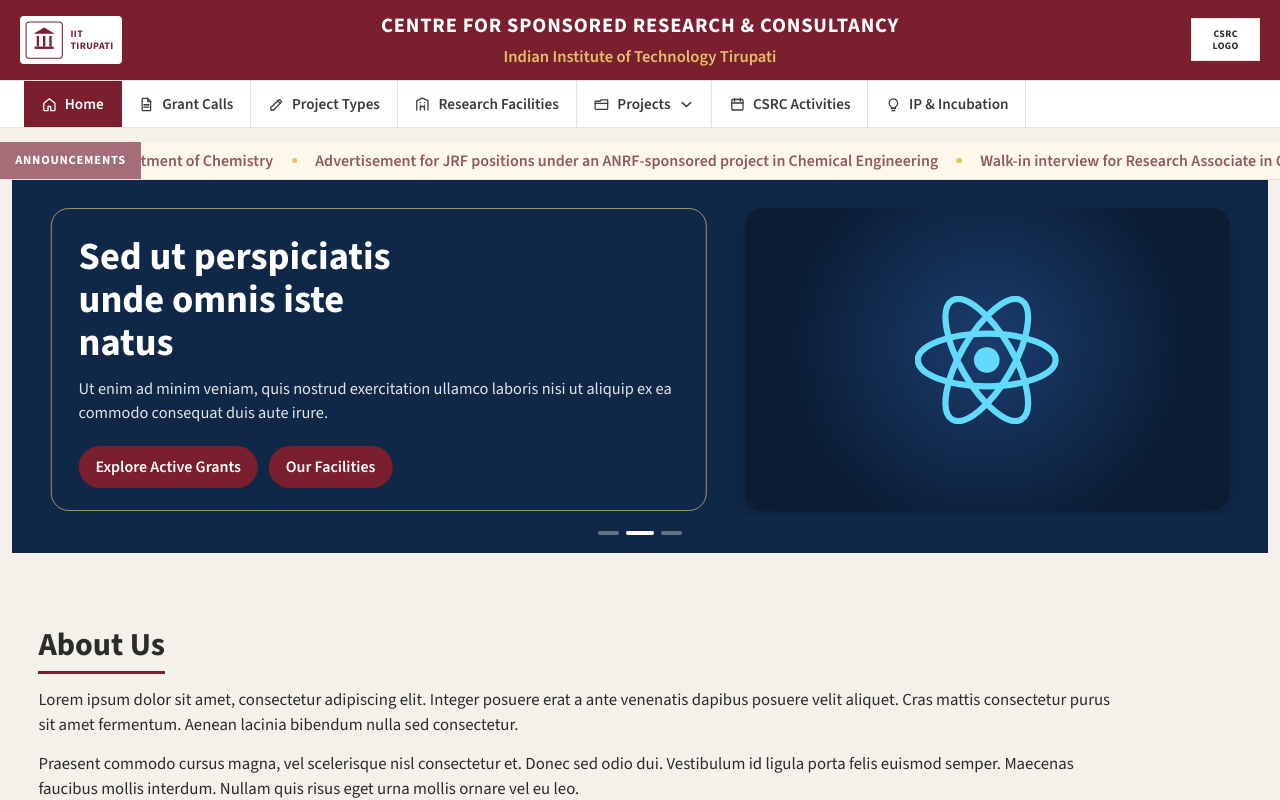
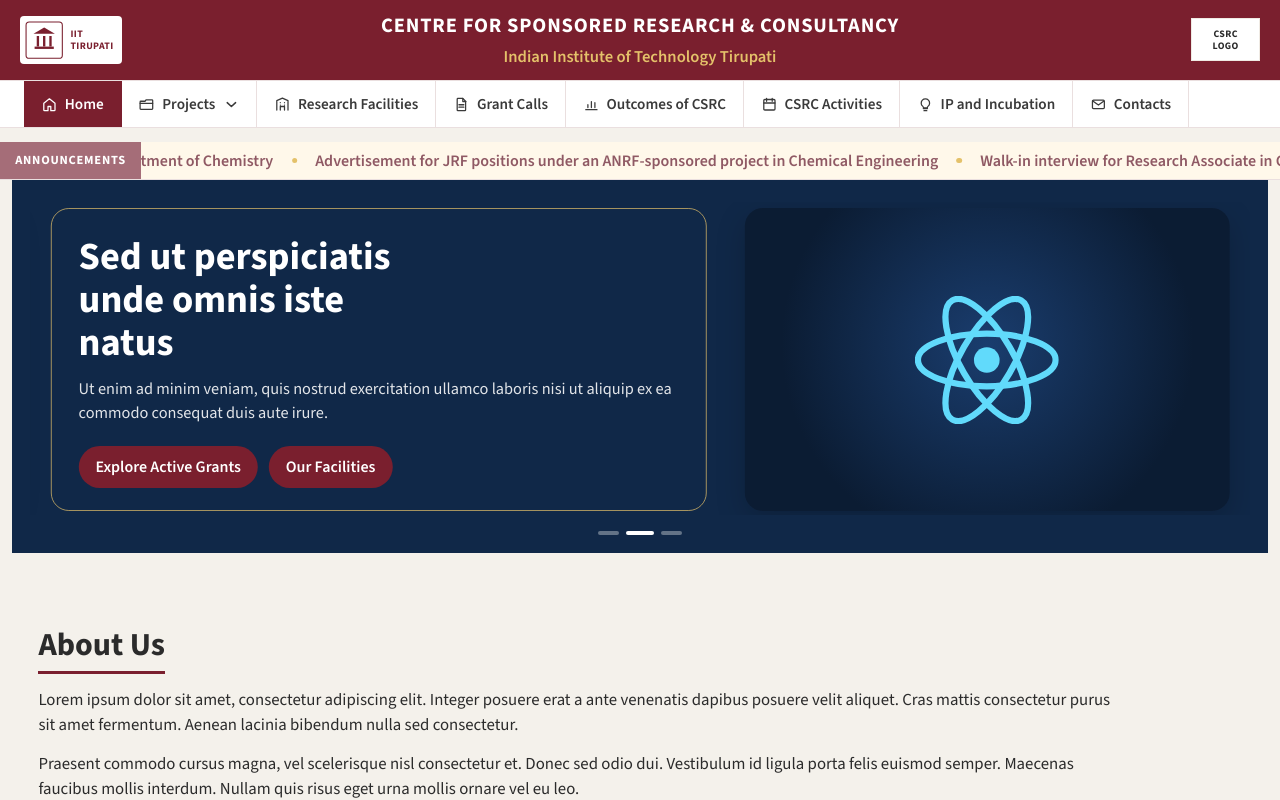
Before and after one commit to ch-sairohith/CSRC-Website, a React (Vite) app in the folder client/: page / in a window 1280 px wide. Shown: the top 800 px of the page. Built offline with nearby package versions, Linux system fonts and the light colour scheme.

Commit message:
feat: changed order of navbar

```diff
--- a/client/src/components/Footer.jsx
+++ b/client/src/components/Footer.jsx
@@ -15,7 +15,7 @@
           <a href="#">IIT Tirupati</a>
           <a href="#">CSRC Internal Site</a>
         </div>
-        <div>
+        <div id="contact">
           <h2>Contact Us</h2>
           <p>
             Centre for Sponsored Research &amp; Consultancy,
--- a/client/src/components/Header.jsx
+++ b/client/src/components/Header.jsx
@@ -3,19 +3,20 @@
 
 const links = [
   { label: 'Home', icon: 'home', page: 'home' },
-  { label: 'Grant Calls', icon: 'doc', page: 'grants' },
-  { label: 'Project Types', icon: 'pen' },
-  { label: 'Research Facilities', icon: 'building' },
   {
     label: 'Projects',
     icon: 'projects',
     children: [
+      { label: 'Sponsored Projects', page: 'sponsored' },
       { label: 'Consultancy Projects', page: 'consultancy' },
-      { label: 'Sponsored Projects', page: 'sponsored' },
     ],
   },
+  { label: 'Research Facilities', icon: 'building' },
+  { label: 'Grant Calls', icon: 'doc', page: 'grants' },
+  { label: 'Outcomes of CSRC', icon: 'chart' },
   { label: 'CSRC Activities', icon: 'calendar' },
-  { label: 'IP & Incubation', icon: 'bulb' },
+  { label: 'IP and Incubation', icon: 'bulb' },
+  { label: 'Contacts', icon: 'mail', href: '#contact' },
 ]
 
 function Icon({ name }) {
@@ -44,14 +45,6 @@
       </svg>
     )
   }
-  if (name === 'pen') {
-    return (
-      <svg {...common}>
-        <path d="M4 20h4l10.5-10.5a2 2 0 0 0 0-2.8l-.7-.7a2 2 0 0 0-2.8 0L4 16.5z" />
-        <path d="M13.5 6.5l4 4" />
-      </svg>
-    )
-  }
   if (name === 'building') {
     return (
       <svg {...common}>
@@ -73,6 +66,22 @@
       <svg {...common}>
         <rect x="4" y="5" width="16" height="15" rx="1.5" />
         <path d="M8 3.5v4M16 3.5v4M4 10h16" />
+      </svg>
+    )
+  }
+  if (name === 'chart') {
+    return (
+      <svg {...common}>
+        <path d="M4 19.5h16" />
+        <path d="M7 16.5v-4M12 16.5V8M17 16.5v-7" />
+      </svg>
+    )
+  }
+  if (name === 'mail') {
+    return (
+      <svg {...common}>
+        <rect x="3.5" y="6" width="17" height="12" rx="1.5" />
+        <path d="m4.5 7.5 7.5 5.5 7.5-5.5" />
       </svg>
     )
   }
@@ -103,7 +112,7 @@
   }, [])
 
   useEffect(() => {
-    const query = window.matchMedia('(max-width: 1100px)')
+    const query = window.matchMedia('(max-width: 1240px)')
     function sync() {
       setNarrow(query.matches)
       if (!query.matches) setNavOpen(false)
@@ -262,7 +271,7 @@
           ) : (
             <a
               key={link.label}
-              href={link.page === 'home' ? '#home' : '#'}
+              href={link.page === 'home' ? '#home' : (link.href ?? '#')}
               className={link.page && page === link.page ? 'is-active' : undefined}
               aria-current={link.page && page === link.page ? 'page' : undefined}
               onClick={
@@ -271,7 +280,13 @@
                       event.preventDefault()
                       choose(link.page)
                     }
-                  : () => setNavOpen(false)
+                  : (event) => {
+                      setNavOpen(false)
+                      setMenuOpen(false)
+                      if (!link.href) return
+                      event.preventDefault()
+                      document.querySelector(link.href)?.scrollIntoView({ behavior: 'smooth', block: 'start' })
+                    }
               }
             >
               <Icon name={link.icon} />
--- a/client/src/index.css
+++ b/client/src/index.css
@@ -341,7 +341,7 @@
   display: none;
 }
 
-@media (max-width: 1100px) {
+@media (max-width: 1240px) {
   .nav-toggle {
     display: flex;
     align-items: center;
```
